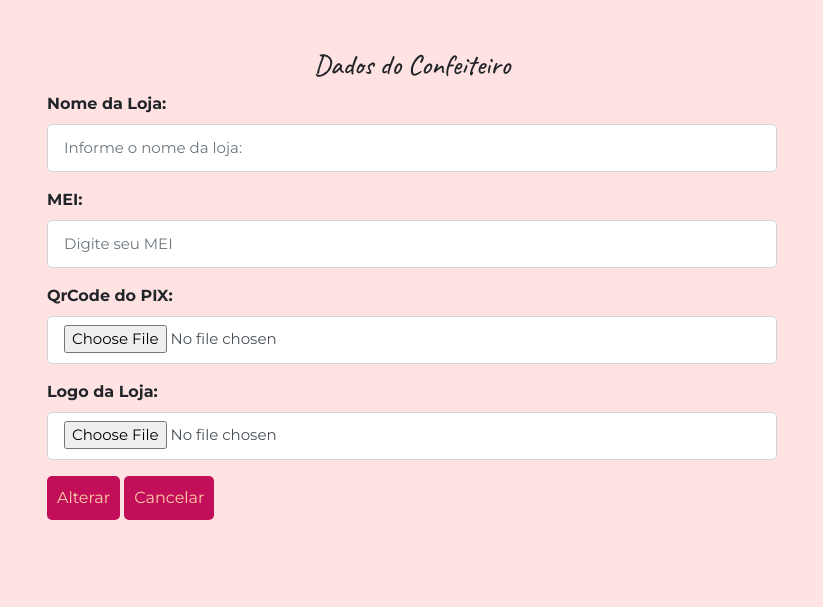
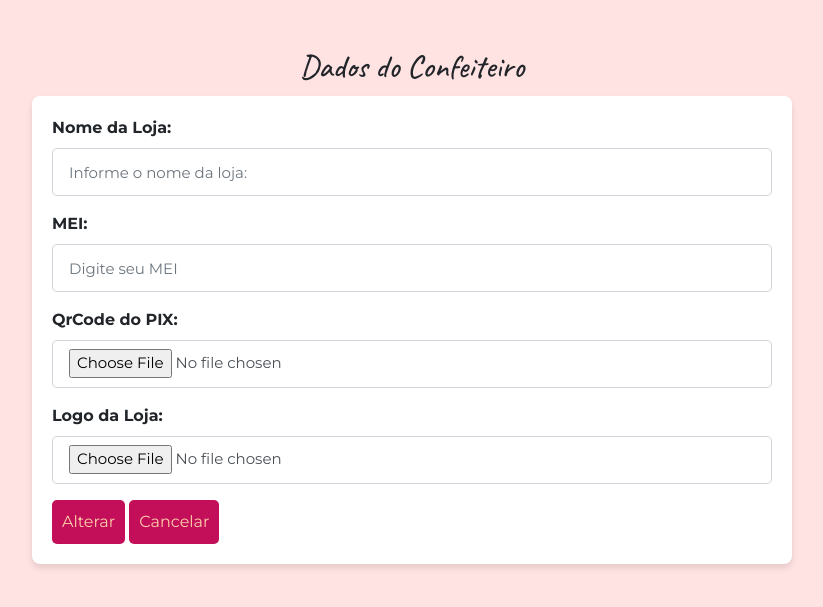
Before and after one commit to E-commerce-Doce/E-doces, a PHP site: template projeto/app/view/confeiteiro/formConfeiteiro.php in a window 1280 px wide. Shown: the part 71-678 px from the top of the page, without its empty margins (228-1051 px from the left). Run offline with PHP 8.4, Linux system fonts and the light colour scheme; the template is opened without the code that fills it, so the values that code supplies are empty; some libraries are stand-ins or nearby versions.

Commit message:
Estilização Confeiteiro

```diff
--- a/projeto/app/view/confeiteiro/formConfeiteiro.php
+++ b/projeto/app/view/confeiteiro/formConfeiteiro.php
@@ -7,13 +7,12 @@ require_once(__DIR__ . "/../include/menu.php");
 ?>
 
 <div class="container mt-5">
-    <h3 class="text-center" style="font-family:caveat;">
+    <h2 class="text-center" style="font-family:caveat;">
         Dados do Confeiteiro
-    </h3>
-
+    </h2>
 
     <div class="row" style="margin-top: 10px; font-family:montserrat;">
-        <div class="col-8 mx-auto"> <!-- Aumentei a largura da coluna e centralizei -->
+        <div class="col-8 mx-auto" style="background-color: white; padding: 20px; border-radius: 8px; box-shadow: 0 4px 6px rgba(0, 0, 0, 0.1);"> <!-- Fundo adicionado aqui -->
             <form id="frmConfeiteiro" method="POST"
                 action="<?= BASEURL ?>/controller/ConfeiteiroController.php?action=save" enctype="multipart/form-data">
 
@@ -47,13 +46,11 @@ require_once(__DIR__ . "/../include/menu.php");
                     <input type="file" class="form-control form-control-lg" id="txtLogo" name="logoImagem" accept="image/*" />
                 </div>
 
-
                 <?php if (isset($dados['confeiteiro']) && $dados['confeiteiro']->getLogo()): ?>
                     <img src="<?php echo URL_ARQUIVOS . '/' . $dados['confeiteiro']->getLogo(); ?>"
                         alt="Imagem do Confeiteiro" style="max-height: 180px; max-width: 100%;" />
                     <input type="hidden" name="logoImagemAtual" value="<?= $dados['confeiteiro']->getLogo() ?>" />
                 <?php endif; ?>
-
 
                 <input type="hidden" id="hddId" name="idUsuario" value="<?= $dados['idUsuario']; ?>"/>
 
```
